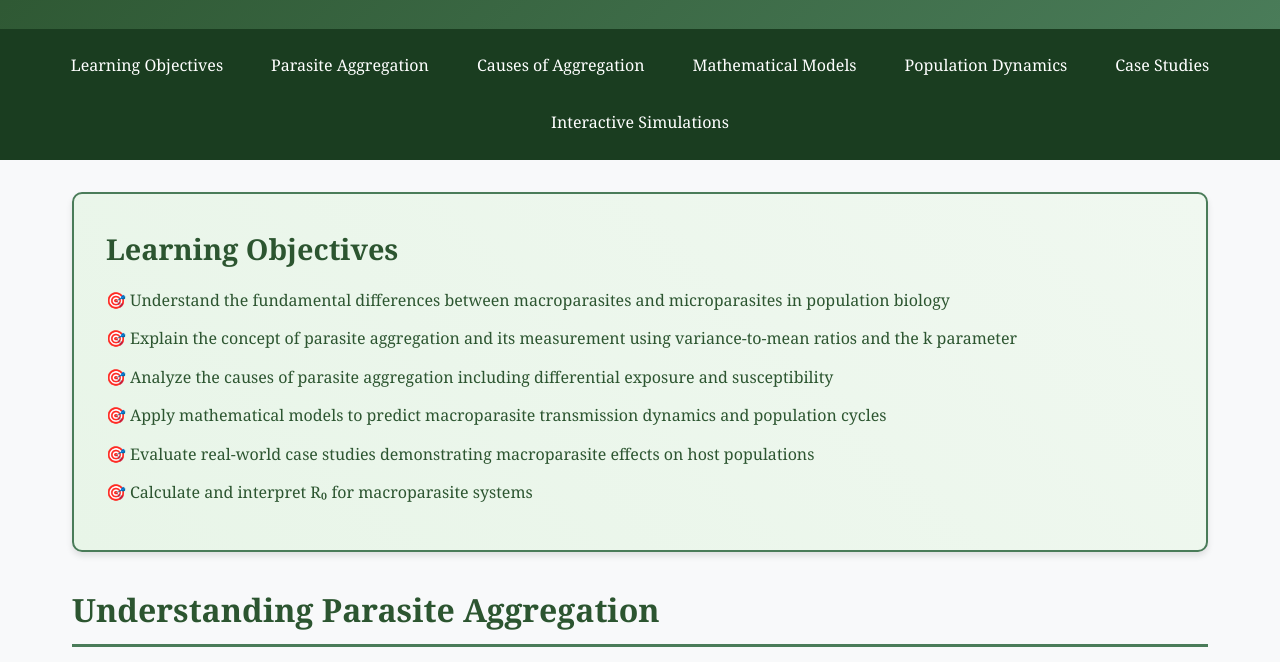
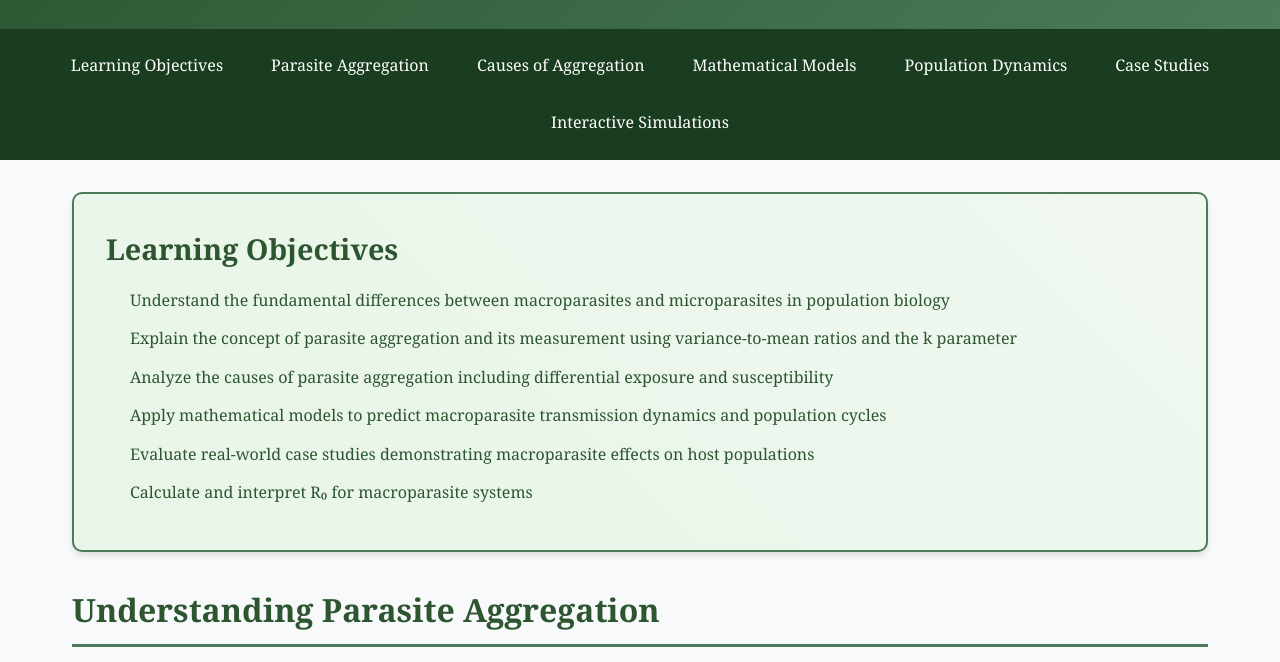
Before and after one commit to drabdulali/drabdulali.github.io, a plain HTML site: page apps/PopBio4150/lect08/index.html in a window 1280 px wide. Shown: the part 138-800 px from the top of the page. Drawn offline with nearby package versions, Linux system fonts and the light colour scheme.

Commit message:
Update index.html

```diff
--- a/apps/PopBio4150/lect08/index.html
+++ b/apps/PopBio4150/lect08/index.html
@@ -94,7 +94,7 @@
         }
 
         .objectives-list li::before {
-            content: "🎯";
+            content: "";
             position: absolute;
             left: 0;
         }
```
